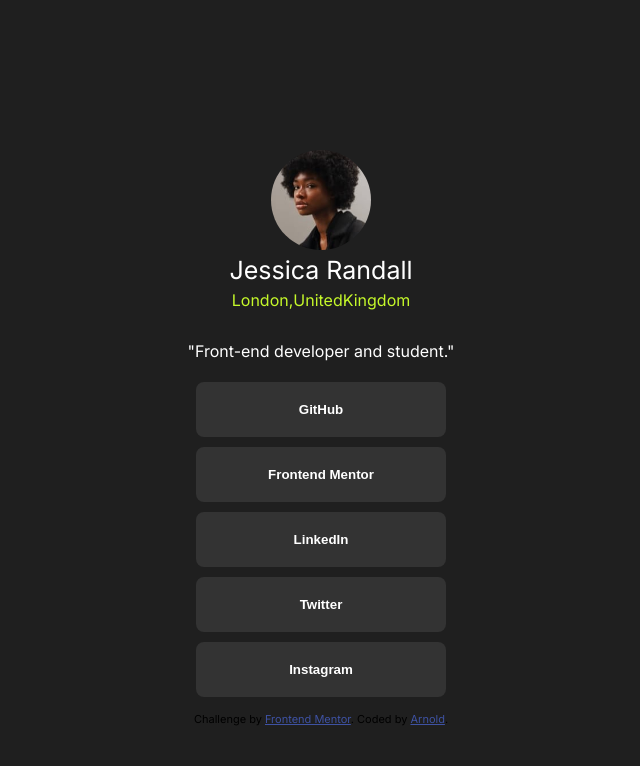
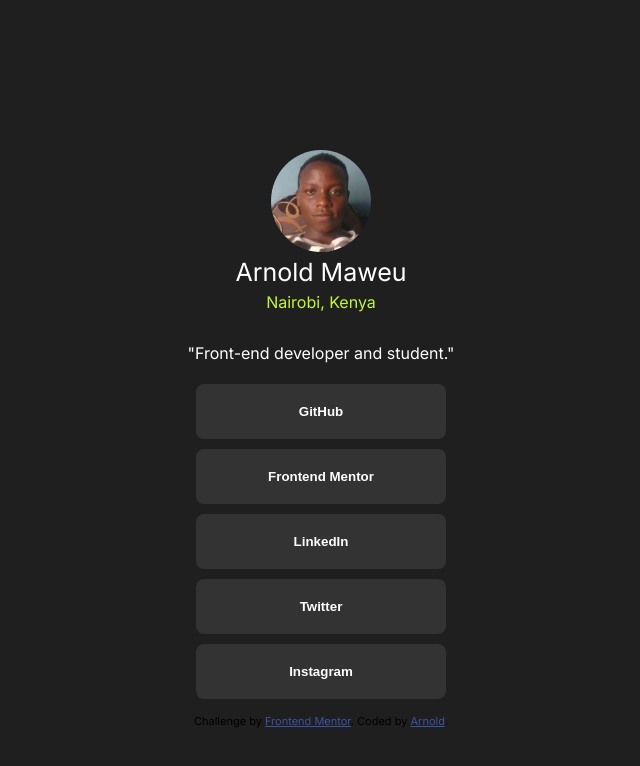
Before and after one commit to Arnoldisprobablycrazy/social-profiles, a plain HTML site: page social-links-profile-main/index.html in a window 1280 px wide. Shown: the whole page, without its empty margins (319-959 px from the left). Drawn offline with Linux system fonts and the light colour scheme.

Commit message:
Update index.html

```diff
--- a/social-links-profile-main/index.html
+++ b/social-links-profile-main/index.html
@@ -12,11 +12,11 @@
 <body>
   <div class="container">
      <div class="avatar">
-      <img src="assets/images/avatar-jessica.jpeg" alt="">
+      <img src="assets/images/me.jpg" alt="">
      </div>
      <div class="name">
-      <p>Jessica Randall</p>
-      <p>London,UnitedKingdom</p>
+      <p>Arnold Maweu</p>
+      <p>Nairobi, Kenya</p>
      </div>
      <div class="description">
       <p>"Front-end developer and student."</p>
```
